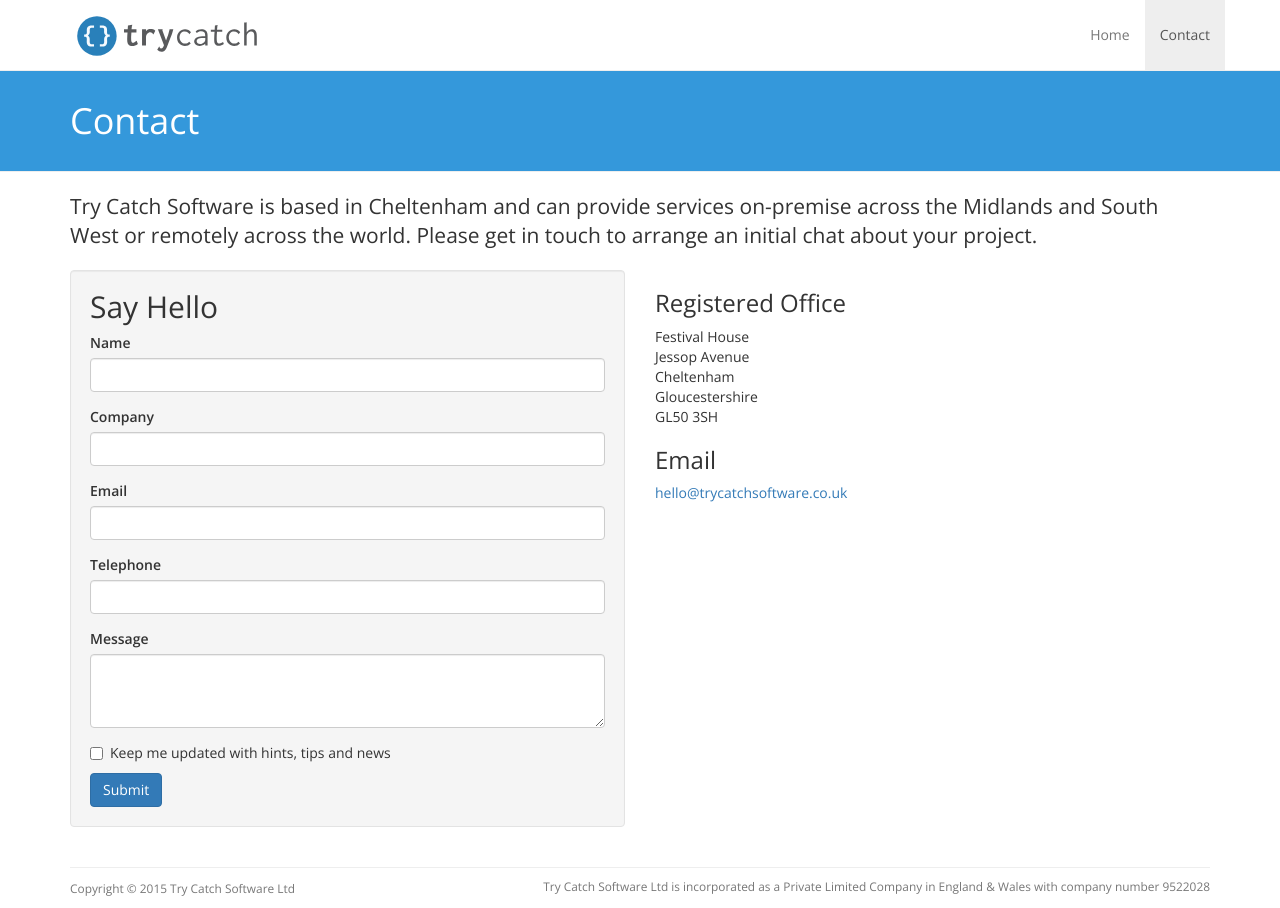
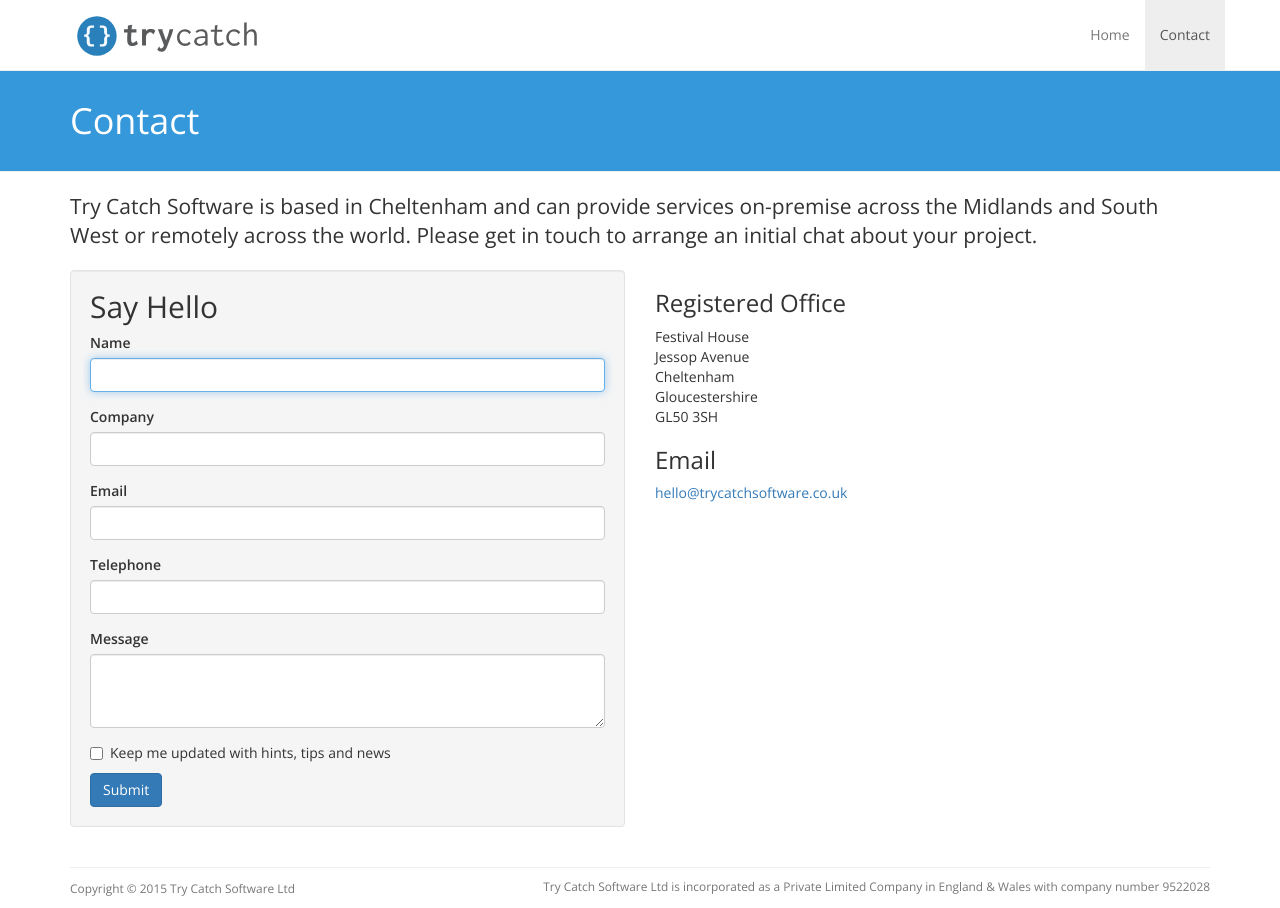
Before and after one commit to trycatchsoftware/trycatchsoftware.github.io, a Jekyll site: the page built from contact.html, in a window 1280 px wide. Built offline with Jekyll 4.4.1, drawn with Linux system fonts in a browser that asks for light colours; nearby versions of some CDN libraries.

Commit message:
Added HTML5 form validation.

```diff
--- a/contact.html
+++ b/contact.html
@@ -34,7 +34,7 @@ menu: true
 
         <div class="form-group">
           <label for="name">Name</label>
-          <input type="text" class="form-control" name="name" id="name">
+          <input type="text" required autofocus class="form-control" name="name" id="name">
         </div>
         <div class="form-group">
           <label for="company">Company</label>
@@ -42,7 +42,7 @@ menu: true
         </div>
         <div class="form-group">
           <label for="email">Email</label>
-          <input type="email" class="form-control" name="email" id="email">
+          <input type="email" required class="form-control" name="email" id="email">
         </div>
         <div class="form-group">
           <label for="telephone">Telephone</label>
@@ -50,7 +50,7 @@ menu: true
         </div>
         <div class="form-group">
           <label for="message">Message</label>
-          <textarea rows="3" class="form-control" name="message" id="message"></textarea>
+          <textarea rows="3" required class="form-control" name="message" id="message"></textarea>
         </div>
         <div class="checkbox">
           <label>
```
